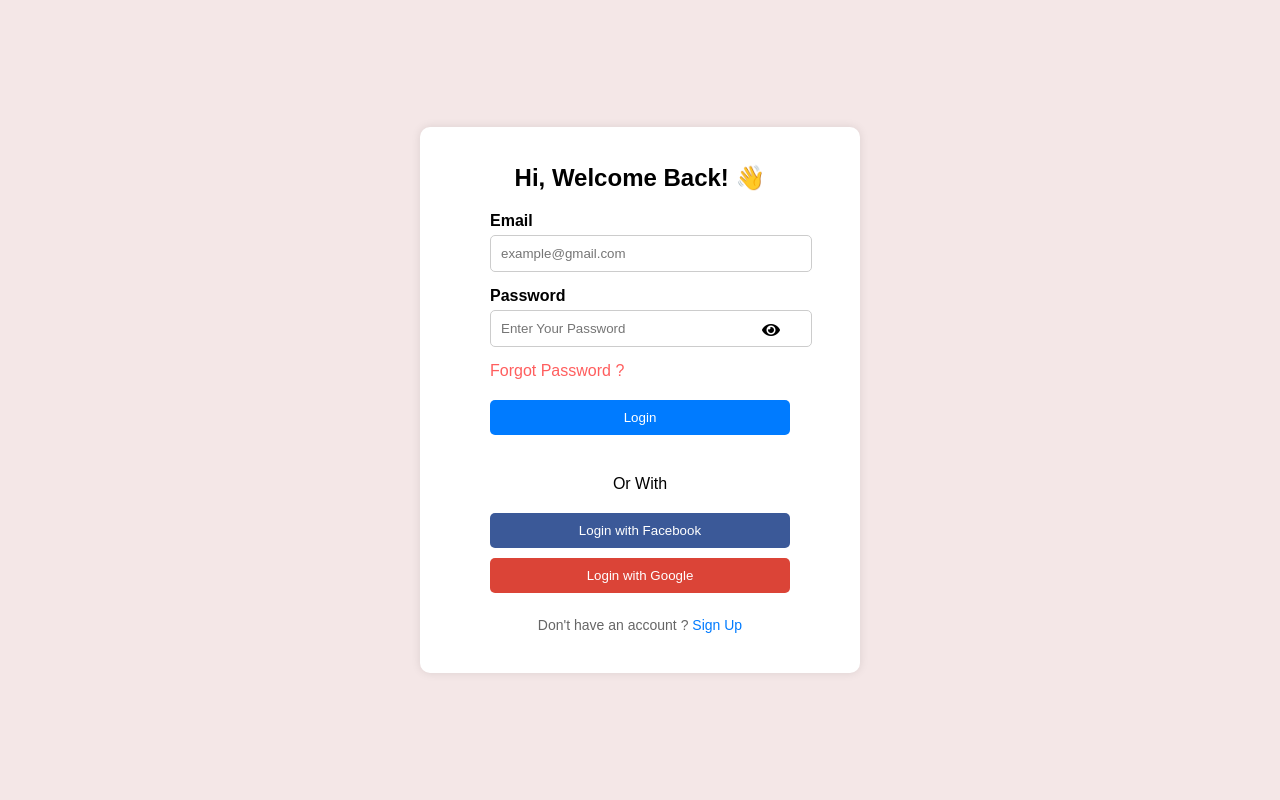
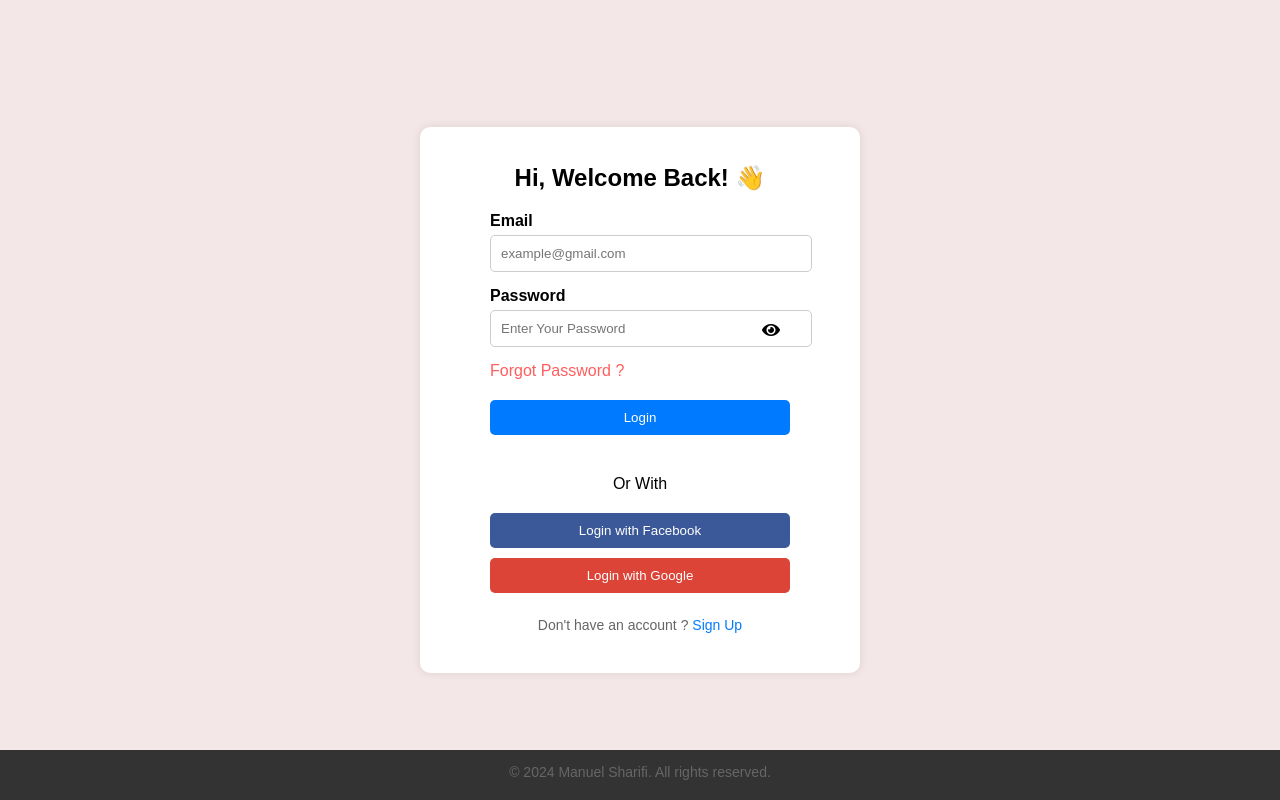
Before and after one commit to Man-shaa/camagru, a plain HTML site: page public/pages/signin.html in a window 1280 px wide. Drawn offline with Linux system fonts and the light colour scheme; files that its build step writes are made by us from their sources; files whose address does not match are found by name.

```diff
--- a/public/css/homepage.css
+++ b/public/css/homepage.css
@@ -56,6 +56,7 @@
   cursor: pointer;
   transition: background-color 0.3s;
   box-sizing: border-box;
+  text-decoration: none;
 }
 
 .signin-button:hover {
@@ -67,11 +68,17 @@
   text-align: center;
 }
 
+p {
+  text-align: center;
+  margin-bottom: 20px;
+  font-size: 14px;
+  color: #666;
+}
+
 footer {
   background-color: #333;
   color: #fff;
   width: 100%;
-  padding: 5px 0;
   text-align: center;
   position: fixed;
   bottom: 0;
--- a/public/css/signin.css
+++ b/public/css/signin.css
@@ -177,3 +177,12 @@
   transition: opacity 1s ease-in-out; /* Smooth transition for fade-out */
   display: none; /* Start hidden */
 }
+
+footer {
+  background-color: #333;
+  color: #fff;
+  width: 100%;
+  text-align: center;
+  position: fixed;
+  bottom: 0;
+}
--- a/public/css/signup.css
+++ b/public/css/signup.css
@@ -169,3 +169,12 @@
   transition: opacity 1s ease-in-out; /* Smooth transition for fade-out */
   display: none; /* Start hidden */
 }
+
+footer {
+  background-color: #333;
+  color: #fff;
+  width: 100%;
+  text-align: center;
+  position: fixed;
+  bottom: 0;
+}
--- a/public/pages/signin.html
+++ b/public/pages/signin.html
@@ -41,6 +41,9 @@
 				<p class="signup-link">Don't have an account ? <a href="/signup">Sign Up</a></p>
 			</form>
     </div>
+		<footer>
+			<p>&copy; 2024 Manuel Sharifi. All rights reserved.</p>
+		</footer>
     <script src="/signin.js" type="module"></script>
   </body>
 </html>
--- a/public/scripts/signin.js
+++ b/public/scripts/signin.js
@@ -1,5 +1,4 @@
 import { signInWithEmailAndPassword, getAuth } from "https://www.gstatic.com/firebasejs/10.11.1/firebase-auth.js";
-// import { getFirestore, setDoc, doc } from "https://www.gstatic.com/firebasejs/10.11.1/firebase-firestore.js";
 
 function showMessage(message, divId)
 {
```
Also changed, not shown: public/pages/homepage.html (+6 -14 lines), public/pages/signup.html (+3 -0 lines), public/scripts/homepage.js (added, +32 -0 lines).
